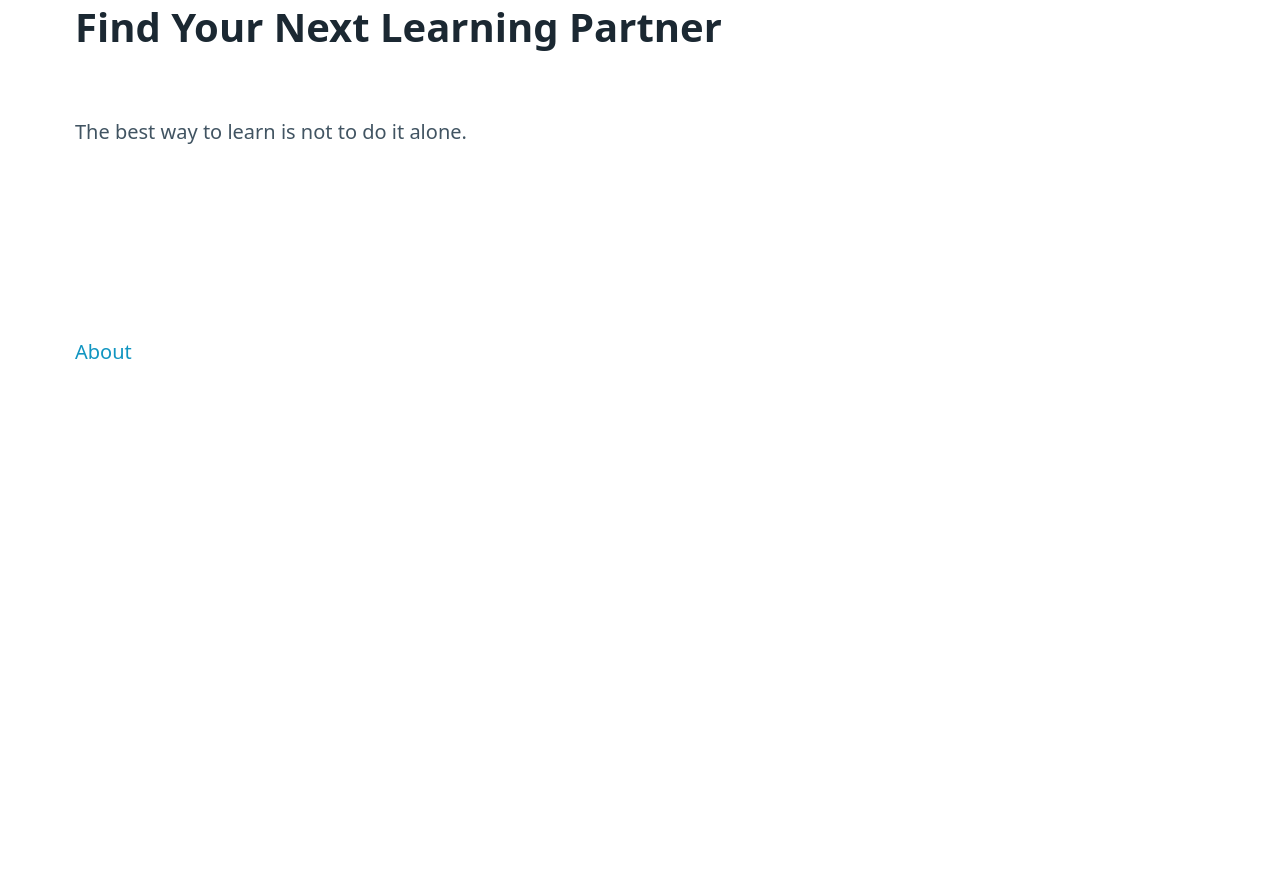
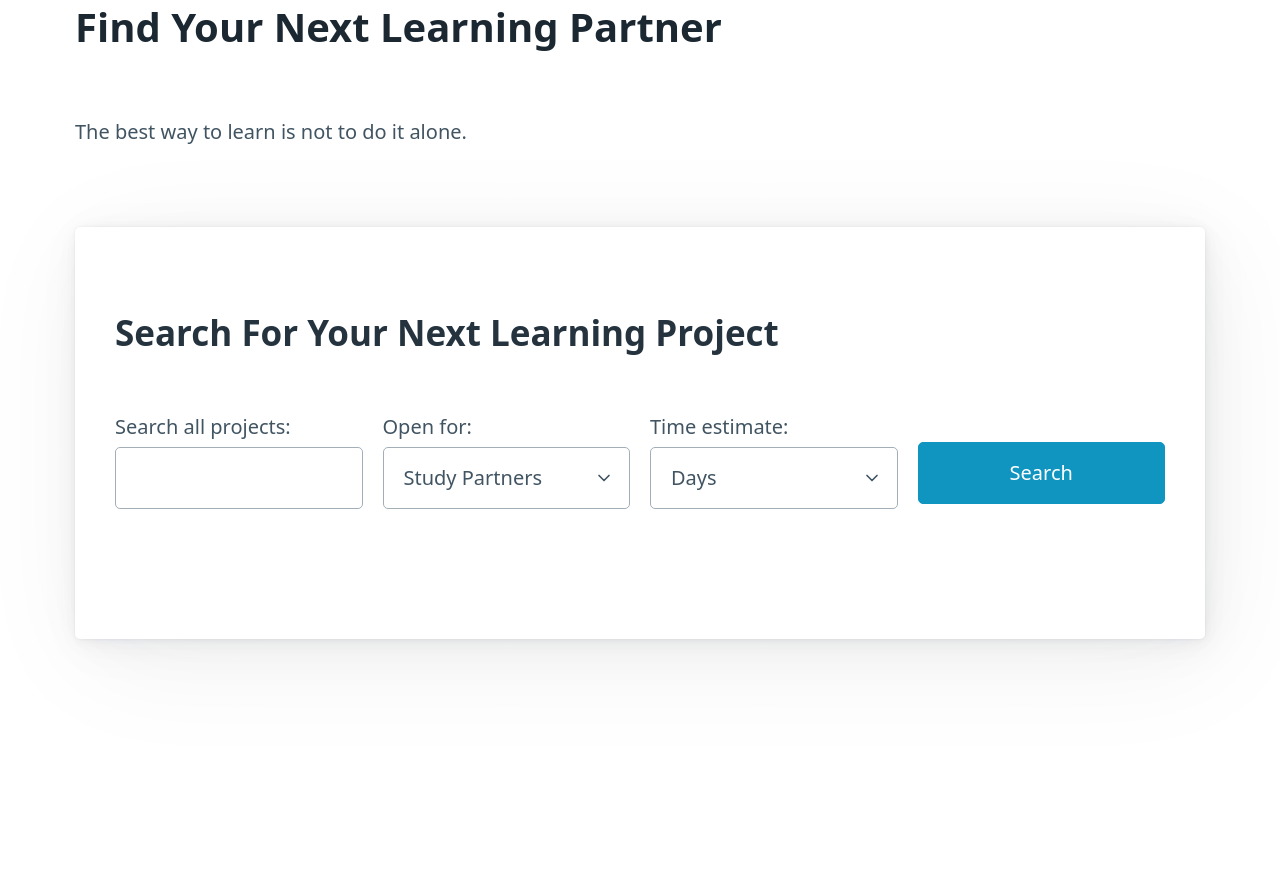
Before and after one commit to abdalla-elmahdy/push, a Django app: page / in a window 1280 px wide. Shown: the part 313-1192 px from the top of the page. Before the commit the page ends 672 px from the top, so only its background shows below. Run offline with Django 4.2, Linux system fonts and the light colour scheme.

Commit message:
Added the search form - created a new form class for the search form - changed HomePageView to a FormView instead of TemplateView - rendered the form on home page template, doesn't do anything for now

```diff
--- /dev/null
+++ b/apps/pages/forms.py
@@ -0,0 +1,20 @@
+from django import forms
+
+from apps.projects.models import Project
+
+
+class SearchForm(forms.Form):
+    """
+    Creates a form used to search for projects available
+    Fields:
+        - query: CharField submitted to target project
+                title and description in the search view
+        - open_for: ChoiceField that maps directly to
+                    the open_for field in the Project model
+        - time_estimate: ChoiceField that maps directly to
+                    the time_estimate field in the Project model
+    """
+
+    query = forms.CharField(max_length=150, label='Search all projects')
+    open_for = forms.ChoiceField(choices=Project.OpenForChoices.choices)
+    time_estimate = forms.ChoiceField(choices=Project.TimeEstimateChoices.choices)
--- a/apps/pages/views.py
+++ b/apps/pages/views.py
@@ -1,5 +1,14 @@
-from django.views.generic import TemplateView
+from django.views.generic import FormView
+
+from .forms import SearchForm
 
 
-class HomePageView(TemplateView):
+class HomePageView(FormView):
+    """
+    Displays an intro section about the platform and search form for projects
+    Context:
+        - form: an instance of SearchForm
+    """
+
     template_name = "pages/home.html"
+    form_class = SearchForm
--- a/templates/pages/home.html
+++ b/templates/pages/home.html
@@ -3,6 +3,18 @@
   Home
 {% endblock title %}
 {% block content %}
-  <h1>Find Your Next Learning Partner</h1>
-  <p>The best way to learn is not to do it alone.</p>
+  <section>
+    <h1>Find Your Next Learning Partner</h1>
+    <p>The best way to learn is not to do it alone.</p>
+  </section>
+  <article>
+    <h2>Search For Your Next Learning Project</h2>
+    <form action="" method="get" class="grid">
+      {{ form.as_p }}
+      <div>
+        <p></p>
+        <input type="submit" value="Search">
+      </div>
+    </form>
+  </article>
 {% endblock content %}
```
